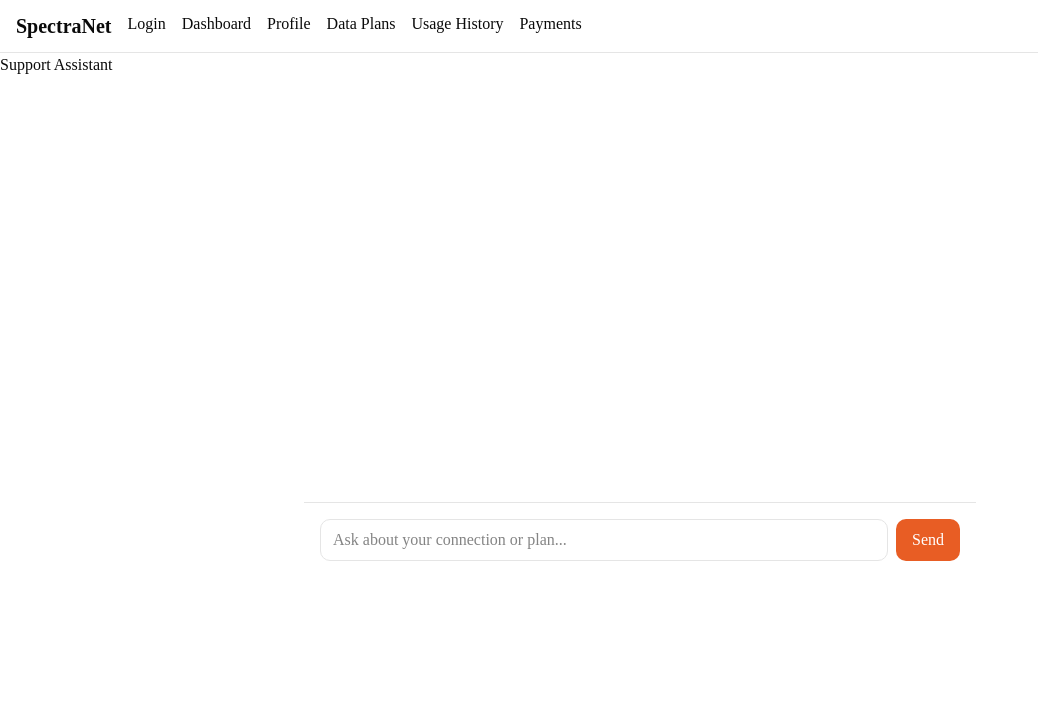
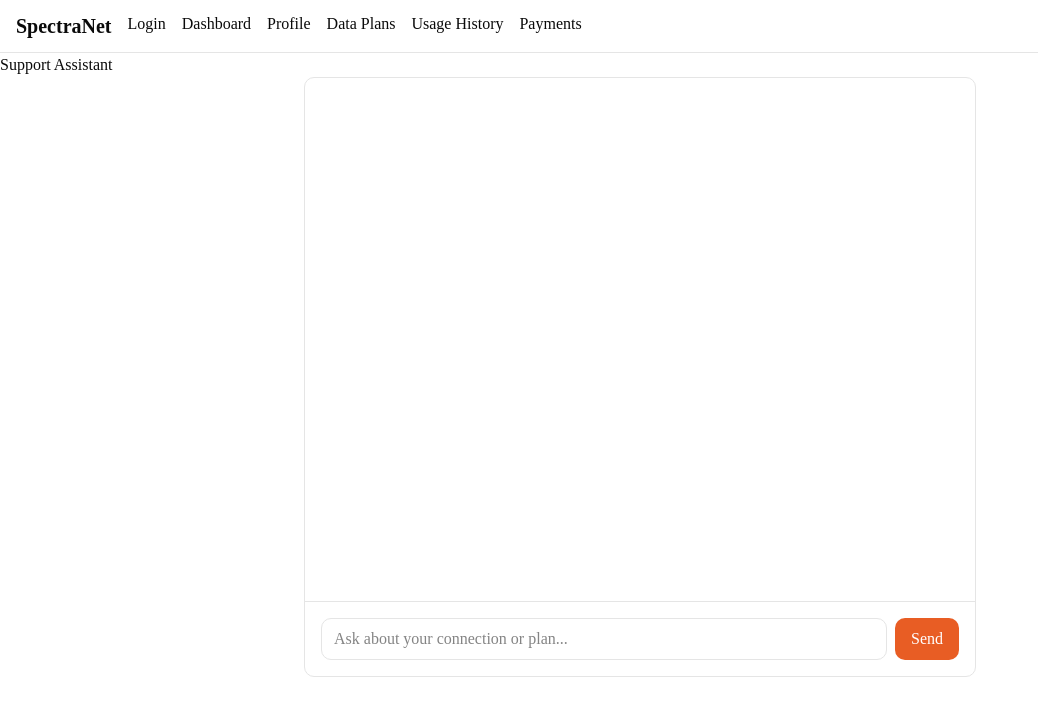
Before and after one commit to jayeolataiwo-dev/flyrank-capstone, a Next.js app in the folder spectranet-app/: page /playground-chat in a window 1280 px wide. Shown: the top 716 px of the page, without its empty margins (0-1038 px from the left). Built offline with nearby package versions, Linux system fonts and the light colour scheme.

Commit message:
fix: correct chat layout with fixed height so input stays visible, verified scroll-pin behavior

```diff
--- a/spectranet-app/playground/chat/Chat.tsx
+++ b/spectranet-app/playground/chat/Chat.tsx
@@ -1,11 +1,14 @@
 "use client";
 
-import { useState } from "react";
+import { useState, useRef, useEffect } from "react";
 import { useChat } from "@ai-sdk/react";
 
 export function Chat() {
   const [input, setInput] = useState("");
   const { messages, sendMessage, status, stop } = useChat();
+
+  const scrollContainerRef = useRef<HTMLDivElement>(null);
+  const [isAtBottom, setIsAtBottom] = useState(true);
 
   function handleSubmit(event: React.FormEvent) {
     event.preventDefault();
@@ -17,9 +20,38 @@ export function Chat() {
   const isThinking = status === "submitted";
   const isStreaming = status === "streaming";
 
+  function handleScroll() {
+    const el = scrollContainerRef.current;
+    if (!el) return;
+    const distanceFromBottom =
+      el.scrollHeight - el.scrollTop - el.clientHeight;
+    setIsAtBottom(distanceFromBottom < 50);
+  }
+
+  useEffect(() => {
+    if (isAtBottom) {
+      scrollContainerRef.current?.scrollTo({
+        top: scrollContainerRef.current.scrollHeight,
+      });
+    }
+  }, [messages, isAtBottom]);
+
+  function jumpToLatest() {
+    scrollContainerRef.current?.scrollTo({
+      top: scrollContainerRef.current.scrollHeight,
+      behavior: "smooth",
+    });
+    setIsAtBottom(true);
+  }
+
   return (
-     <div className="flex flex-col min-h-[500px] max-w-2xl mx-auto">
-      <div className="flex-1 overflow-y-auto p-4 space-y-4">
+    <div className="flex flex-col h-[600px] max-w-2xl mx-auto border rounded-lg relative">
+
+      <div
+        ref={scrollContainerRef}
+        onScroll={handleScroll}
+        className="flex-1 min-h-0 overflow-y-auto p-4 space-y-4"
+      >
         {messages.map((message) => (
           <div
             key={message.id}
@@ -54,7 +86,16 @@ export function Chat() {
         )}
       </div>
 
-      <form onSubmit={handleSubmit} className="flex gap-2 p-4 border-t">
+      {!isAtBottom && (
+        <button
+          onClick={jumpToLatest}
+          className="absolute bottom-20 left-1/2 -translate-x-1/2 z-10 bg-gray-800 text-white text-sm rounded-full px-3 py-1 shadow-lg"
+        >
+          Jump to latest ↓
+        </button>
+      )}
+
+      <form onSubmit={handleSubmit} className="flex gap-2 p-4 border-t shrink-0">
         <input
           value={input}
           onChange={(e) => setInput(e.target.value)}
```
